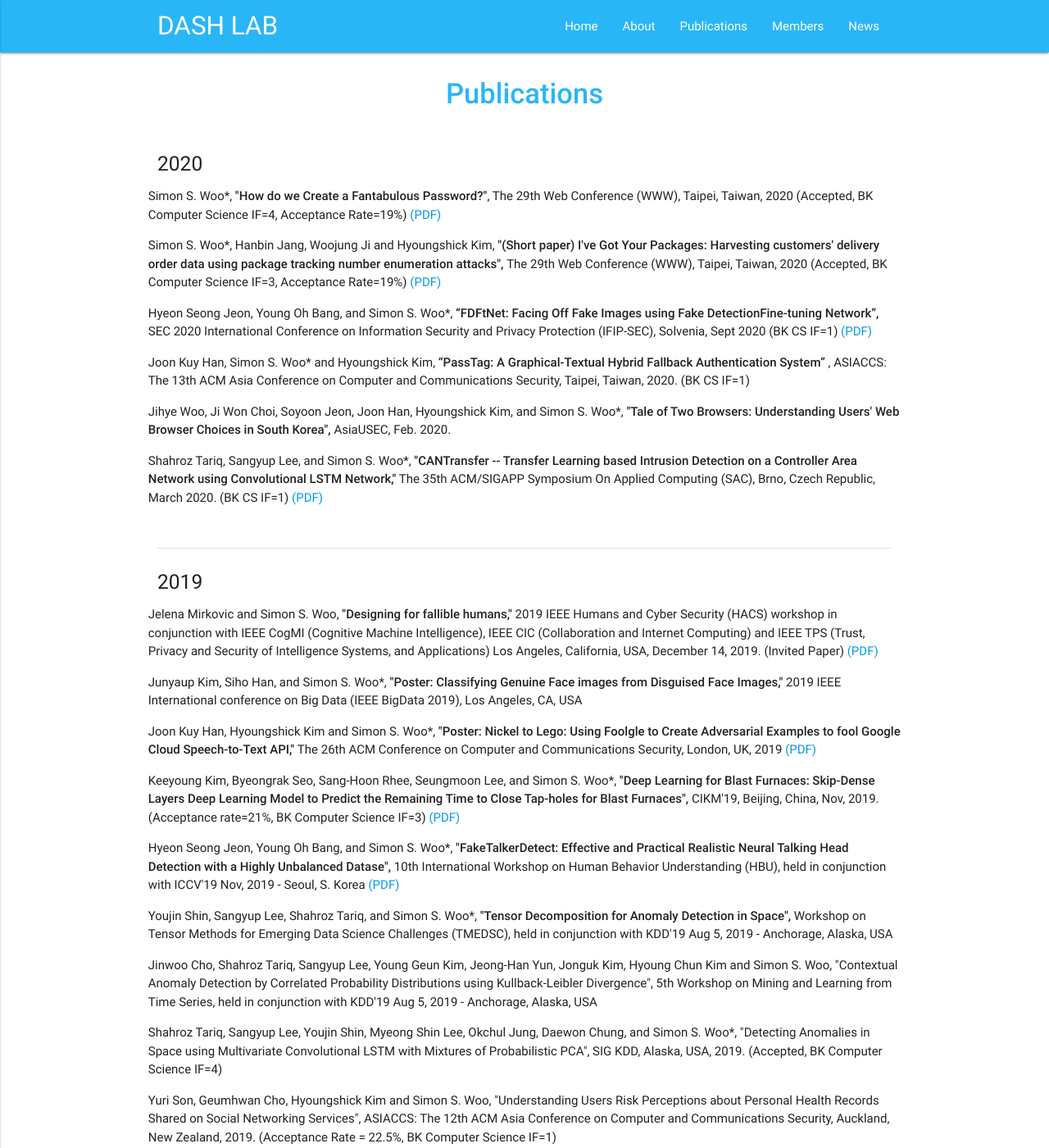
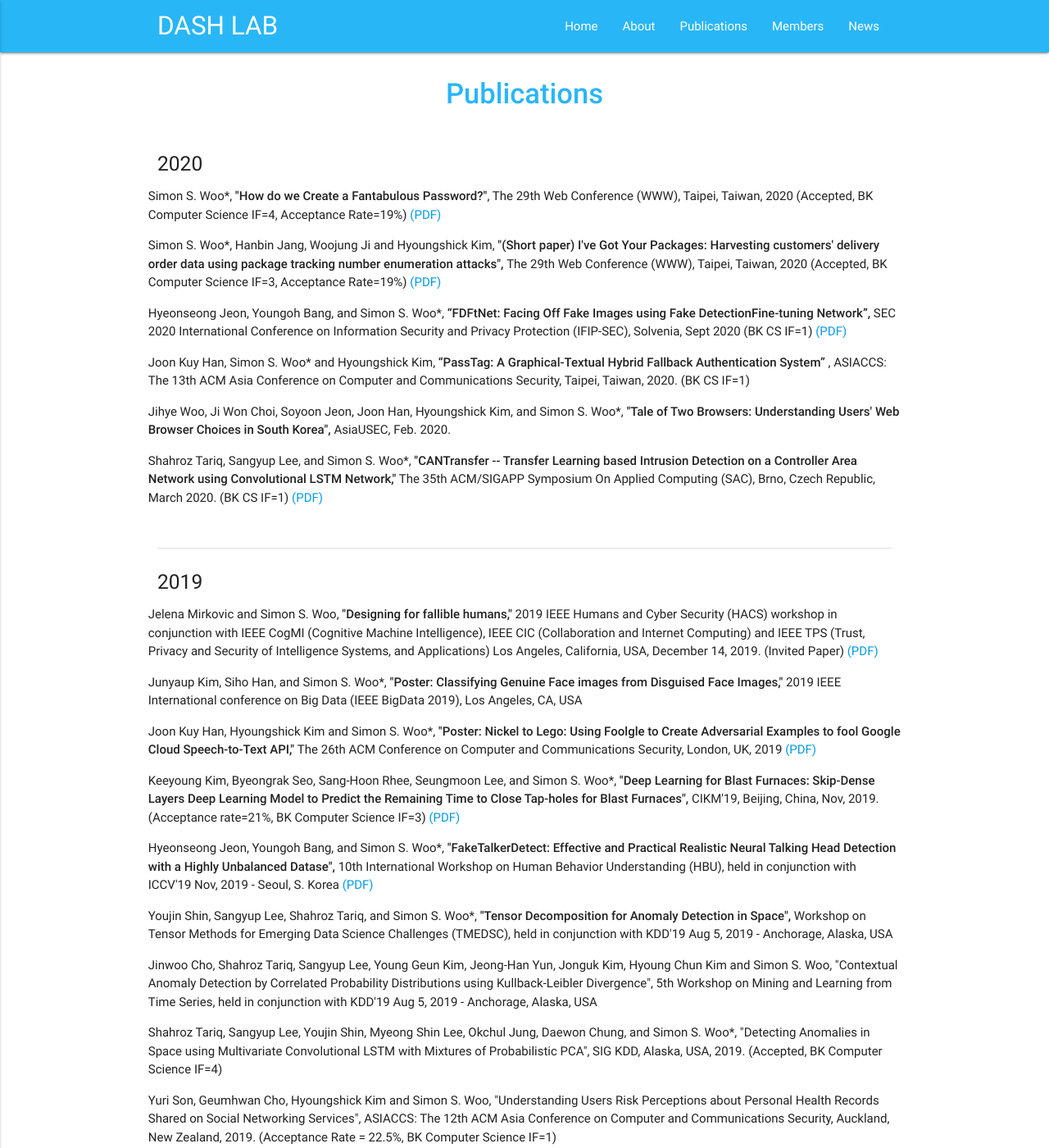
Before and after one commit to Yurim990507/DASH-Lab.github.io, a Jekyll site: the page built from example2.md, in a window 1280 px wide and 1400 px high. Shown: the whole window at 82% size. Built offline with Jekyll 4.4.1, drawn with Linux system fonts in a browser that asks for light colours.

Commit message:
Update example2.md

```diff
--- a/example2.md
+++ b/example2.md
@@ -13,7 +13,7 @@ permalink: /Publications/
 
  <p> Simon S. Woo*, Hanbin Jang, Woojung Ji and Hyoungshick Kim, <strong> "(Short paper) I've Got Your Packages: Harvesting customers' delivery order data using package tracking number enumeration attacks", </strong> The 29th Web Conference (WWW), Taipei, Taiwan, 2020 (Accepted, BK Computer Science IF=3, Acceptance Rate=19%)<a href="../../raw/master/Publications/_WWW2020_ePost_short_final_Camera_ready__submit.pdf" download> (PDF) </a> </p>
 
-  <p> Hyeon Seong Jeon, Young Oh Bang, and Simon S. Woo*, <strong>“FDFtNet: Facing Off Fake Images using Fake DetectionFine-tuning Network”,</strong> SEC 2020 International Conference on Information Security and Privacy Protection (IFIP-SEC), Solvenia, Sept 2020 (BK CS IF=1) <a href="https://arxiv.org/pdf/2001.01265.pdf" download> (PDF) </a> </p>
+  <p> Hyeonseong Jeon, Youngoh Bang, and Simon S. Woo*, <strong>“FDFtNet: Facing Off Fake Images using Fake DetectionFine-tuning Network”,</strong> SEC 2020 International Conference on Information Security and Privacy Protection (IFIP-SEC), Solvenia, Sept 2020 (BK CS IF=1) <a href="https://arxiv.org/pdf/2001.01265.pdf" download> (PDF) </a> </p>
 
 <p> Joon Kuy Han, Simon S. Woo* and Hyoungshick Kim, <strong> “PassTag: A Graphical-Textual Hybrid Fallback Authentication System” </strong>, ASIACCS: The 13th ACM Asia Conference on Computer and Communications Security, Taipei, Taiwan, 2020. (BK CS IF=1) </p>
 
@@ -38,7 +38,7 @@ permalink: /Publications/
 <p>Keeyoung Kim, Byeongrak Seo, Sang-Hoon Rhee, Seungmoon Lee, and Simon S. Woo*, <strong> "Deep Learning for Blast Furnaces: Skip-Dense Layers Deep Learning Model to Predict the Remaining Time to Close Tap-holes for Blast Furnaces", </strong> CIKM'19, Beijing, China, Nov, 2019. (Acceptance rate=21%, BK Computer Science IF=3) <a href="../../raw/master/Publications/3357384.3357803.pdf
 " download> (PDF) </a> </p>
 
-<p>Hyeon Seong Jeon, Young Oh Bang, and Simon S. Woo*, <strong> "FakeTalkerDetect: Effective and Practical Realistic Neural Talking Head Detection with a Highly Unbalanced Datase", </strong> 10th International Workshop on Human Behavior Understanding (HBU), held in conjunction with ICCV'19 Nov, 2019 - Seoul, S. Korea  <a href="http://openaccess.thecvf.com/content_ICCVW_2019/papers/HBU/Jeon_FakeTalkerDetect_Effective_and_Practical_Realistic_Neural_Talking_Head_Detection_with_ICCVW_2019_paper.pdf" download> (PDF) </a></p>
+<p>Hyeonseong Jeon, Youngoh Bang, and Simon S. Woo*, <strong> "FakeTalkerDetect: Effective and Practical Realistic Neural Talking Head Detection with a Highly Unbalanced Datase", </strong> 10th International Workshop on Human Behavior Understanding (HBU), held in conjunction with ICCV'19 Nov, 2019 - Seoul, S. Korea  <a href="http://openaccess.thecvf.com/content_ICCVW_2019/papers/HBU/Jeon_FakeTalkerDetect_Effective_and_Practical_Realistic_Neural_Talking_Head_Detection_with_ICCVW_2019_paper.pdf" download> (PDF) </a></p>
 
 <p>Youjin Shin, Sangyup Lee, Shahroz Tariq, and Simon S. Woo*, <strong> "Tensor Decomposition for Anomaly Detection in Space", </strong> Workshop on Tensor Methods for Emerging Data Science Challenges (TMEDSC), held in conjunction with KDD'19 Aug 5, 2019 - Anchorage, Alaska, USA </p>
 
```
